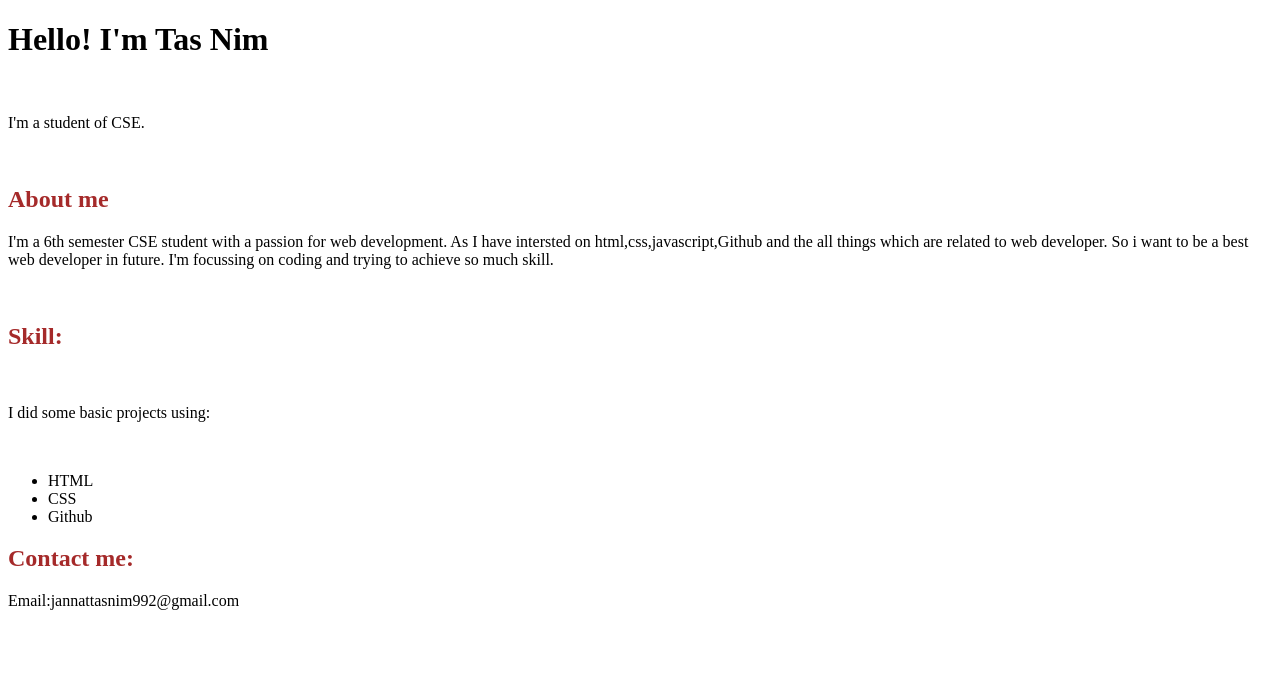
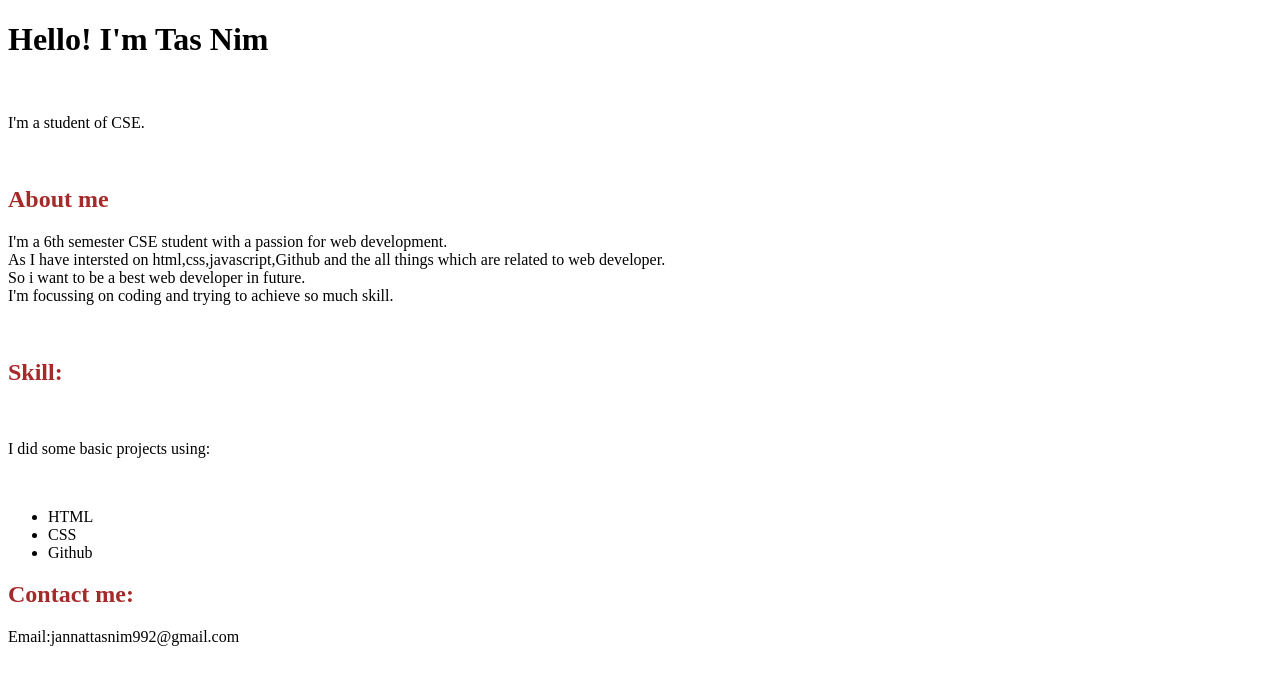
Before and after one commit to 2024tasnim/portfolio, a plain HTML site: page index.html in a window 1280 px wide. Drawn offline with Linux system fonts and the light colour scheme.

Commit message:
Add content to index.html

```diff
--- a/index.html
+++ b/index.html
@@ -10,9 +10,9 @@
     <p style="color:black">I'm a student of CSE.</p><br>
     <section>
         <h2 style="color:brown">About me</h2>
-        <p>I'm a 6th semester CSE student with a passion for web development. As
-        I have intersted on html,css,javascript,Github and the all things which are related to web developer.
-        So i want to be a best web developer in future.
+        <p>I'm a 6th semester CSE student with a passion for web development.<br> As
+        I have intersted on html,css,javascript,Github and the all things which are related to web developer.<br>
+        So i want to be a best web developer in future.<br>
         I'm focussing on coding and trying to achieve so much skill.
         </p><br>
         <h2 style="color:brown">Skill:</h2><br>
```
